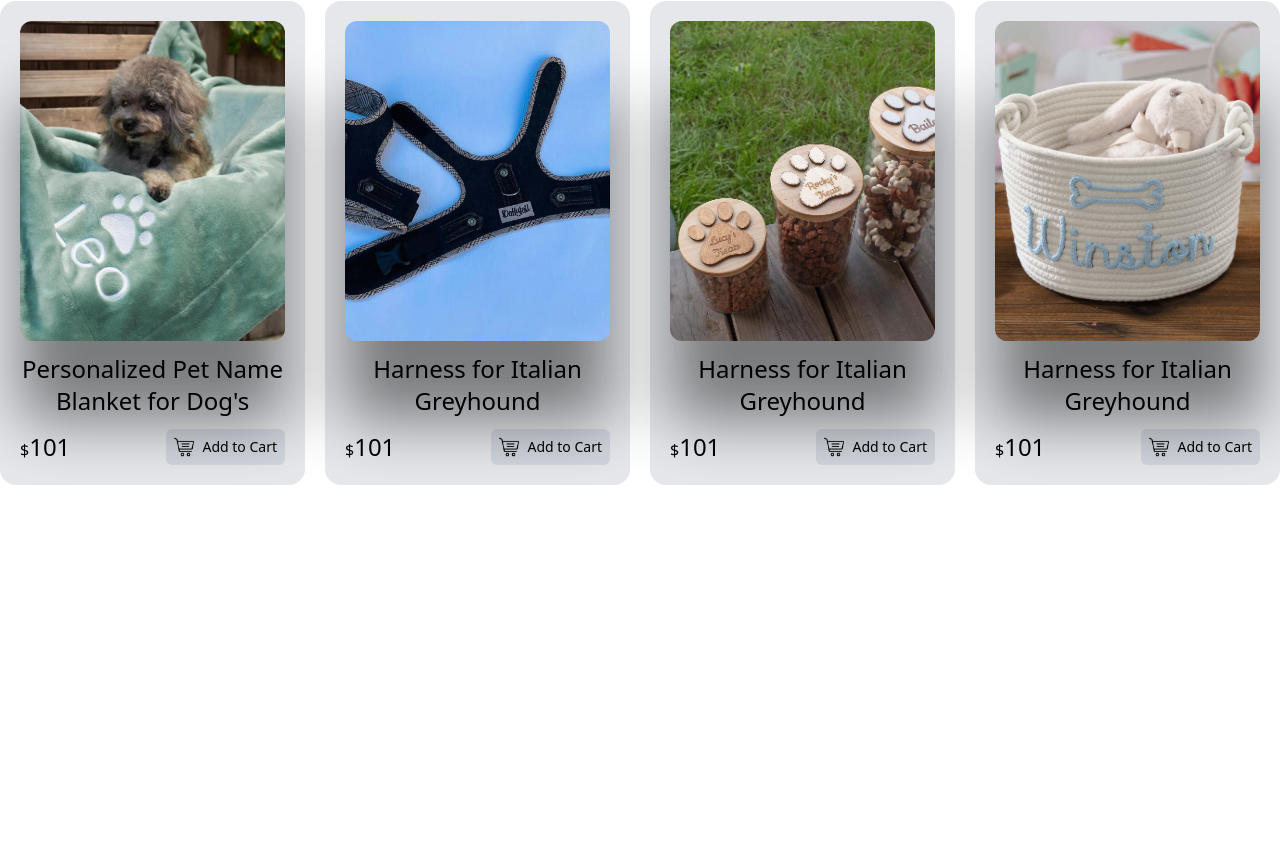
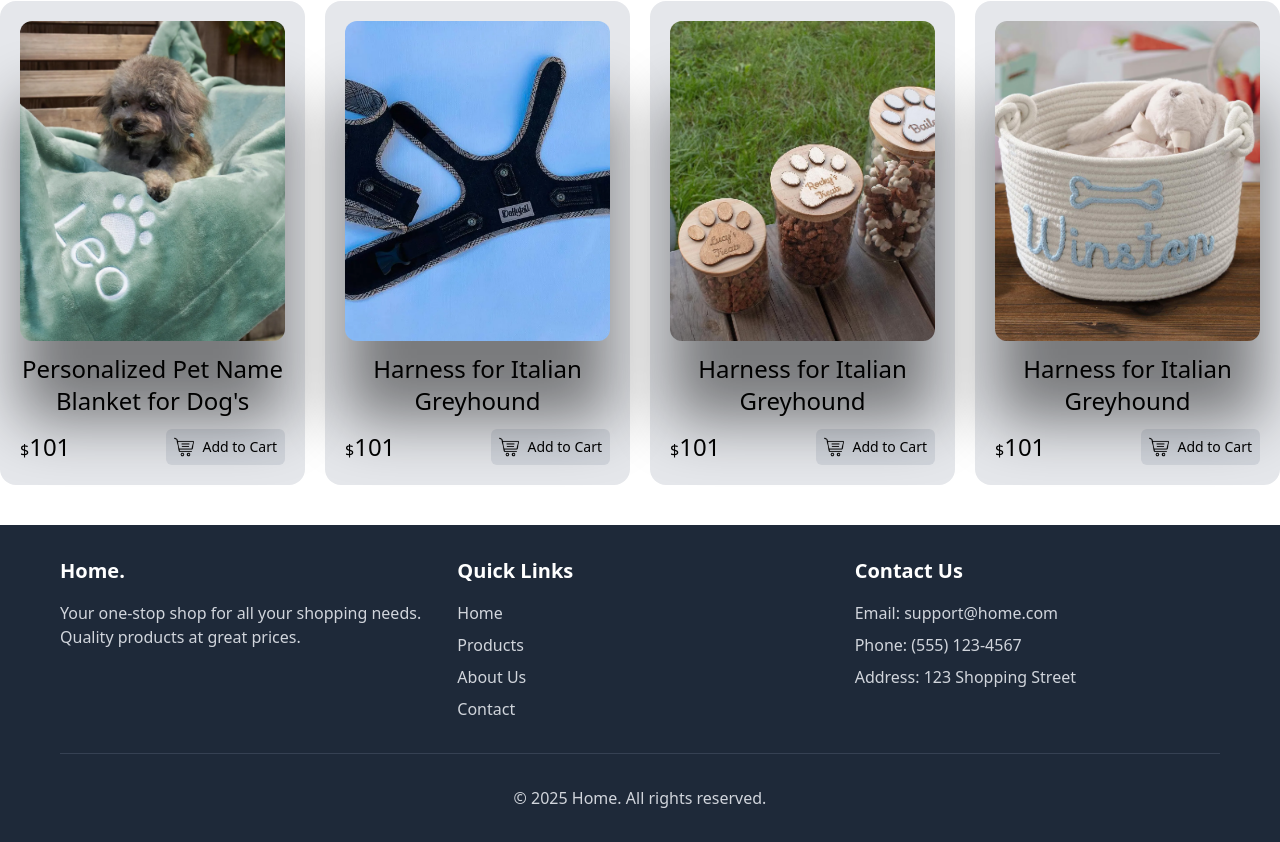
Before and after one commit to DeepakMehra53/DOWGRAB, a React (Vite) app: page / in a window 1280 px wide. Shown: the part 1602-2444 px from the top of the page. Before the commit the page ends 2087 px from the top, so only its background shows below. Built offline with nearby package versions, Linux system fonts and the light colour scheme.

Commit message:
Dude footer Added

```diff
--- a/src/App.jsx
+++ b/src/App.jsx
@@ -6,19 +6,21 @@ import { Detail } from './pages/Detail'
 import { BrowserRouter,Routes,Route } from 'react-router-dom'
 import { Privacy } from './pages/privacy'
 import { Term } from './pages/Term'
+import { CheckOut } from './pages/CheckOut'
 function App() {
- return(
-    <BrowserRouter>
-      <Routes>
-        <Route path='/' element={<Layout/>}>
-          <Route index element={<Home/>}/>
-          <Route path='/:slug' element={<Detail/>}/>
-          <Route path='/privacy' element={<Privacy/>}/>
-          <Route path='/terms' element={<Term/>}/>
-        </Route>
-      </Routes>
-    </BrowserRouter>
- )
+ return (
+   <BrowserRouter>
+     <Routes>
+       <Route path="/" element={<Layout />}>
+         <Route index element={<Home />} />
+         <Route path="/:slug" element={<Detail />} />
+         <Route path="/privacy" element={<Privacy />} />
+         <Route path="/terms" element={<Term />} />
+         <Route path="/checkout" element={<CheckOut/>} />
+       </Route>
+     </Routes>
+   </BrowserRouter>
+ );
 }
 
 export default App
--- /dev/null
+++ b/src/components/Footer.jsx
@@ -0,0 +1,63 @@
+import React from "react";
+import { Link } from "react-router-dom";
+
+export const Footer = () => {
+  return (
+    <footer className="bg-gray-800 text-white mt-10">
+      <div className="w-[1200px] max-w-full mx-auto px-5 py-8">
+        <div className="grid grid-cols-1 md:grid-cols-3 gap-8">
+          {/* Company Info */}
+          <div>
+            <h3 className="text-xl font-semibold mb-4">Home.</h3>
+            <p className="text-gray-300">
+              Your one-stop shop for all your shopping needs. Quality products
+              at great prices.
+            </p>
+          </div>
+
+          {/* Quick Links */}
+          <div>
+            <h3 className="text-xl font-semibold mb-4">Quick Links</h3>
+            <ul className="space-y-2">
+              <li>
+                <Link to="/" className="text-gray-300 hover:text-white">
+                  Home
+                </Link>
+              </li>
+              <li>
+                <Link to="/products" className="text-gray-300 hover:text-white">
+                  Products
+                </Link>
+              </li>
+              <li>
+                <Link to="/about" className="text-gray-300 hover:text-white">
+                  About Us
+                </Link>
+              </li>
+              <li>
+                <Link to="/contact" className="text-gray-300 hover:text-white">
+                  Contact
+                </Link>
+              </li>
+            </ul>
+          </div>
+
+          {/* Contact Info */}
+          <div>
+            <h3 className="text-xl font-semibold mb-4">Contact Us</h3>
+            <ul className="space-y-2 text-gray-300">
+              <li>Email: support@home.com</li>
+              <li>Phone: (555) 123-4567</li>
+              <li>Address: 123 Shopping Street</li>
+            </ul>
+          </div>
+        </div>
+
+        {/* Bottom Bar */}
+        <div className="border-t border-gray-700 mt-8 pt-8 text-center text-gray-300">
+          <p>&copy; {new Date().getFullYear()} Home. All rights reserved.</p>
+        </div>
+      </div>
+    </footer>
+  );
+};
--- a/src/components/Layout.jsx
+++ b/src/components/Layout.jsx
@@ -2,6 +2,7 @@ import React from 'react'
 import { Outlet } from 'react-router-dom'
 import { Header } from './Header'
 import { CartTab } from './CartTab'
+import { Footer } from './Footer'
 CartTab
 export const Layout = () => {
   return (
@@ -11,6 +12,7 @@ export const Layout = () => {
             <Outlet/>
         </main>
         <CartTab/>
+        <Footer/>
     </div>
   )
 }
--- /dev/null
+++ b/src/pages/CheckOut.jsx
@@ -0,0 +1,126 @@
+import React from "react";
+
+export const CheckOut = () => {
+  return (
+    <>
+      <section class="py-5">
+        <div class="container">
+          <h1 class="mb-4">Checkout</h1>
+
+          <div class="row">
+            <div class="col-lg-8">
+              <div class="card mb-4">
+                <div class="card-body">
+                  <h5 class="card-title mb-4">Shipping Information</h5>
+                  <form id="checkoutForm">
+                    <div class="row">
+                      <div class="col-md-6 mb-3">
+                        <label for="firstName" class="form-label">
+                          First Name
+                        </label>
+                        <input
+                          type="text"
+                          class="form-control"
+                          id="firstName"
+                        />
+                      </div>
+                      <div class="col-md-6 mb-3">
+                        <label for="lastName" class="form-label">
+                          Last Name
+                        </label>
+                        <input type="text" class="form-control" id="lastName" />
+                      </div>
+                    </div>
+
+                    <div class="mb-3">
+                      <label for="email" class="form-label">
+                        Email
+                      </label>
+                      <input type="email" class="form-control" id="email" />
+                    </div>
+
+                    <div class="mb-3">
+                      <label for="address" class="form-label">
+                        Address
+                      </label>
+                      <input type="text" class="form-control" id="address" />
+                    </div>
+
+                    <div class="row">
+                      <div class="col-md-6 mb-3">
+                        <label for="city" class="form-label">
+                          City
+                        </label>
+                        <input type="text" class="form-control" id="city" />
+                      </div>
+                      <div class="col-md-3 mb-3">
+                        <label for="state" class="form-label">
+                          State
+                        </label>
+                        <input type="text" class="form-control" id="state" />
+                      </div>
+                      <div class="col-md-3 mb-3">
+                        <label for="zip" class="form-label">
+                          ZIP Code
+                        </label>
+                        <input type="text" class="form-control" id="zip" />
+                      </div>
+                    </div>
+
+                    <h5 class="mt-4 mb-4">Payment Information</h5>
+
+                    <div class="mb-3">
+                      <h6>Payment Method</h6>
+
+                      <div class="form-check">
+                        <input
+                          class="form-check-input"
+                          type="radio"
+                          name="paymentMethod"
+                          id="cashOnDelivery"
+                          value="cashOnDelivery"
+                        />
+                        <label class="form-check-label" for="cashOnDelivery">
+                          Cash on Delivery
+                        </label>
+                      </div>
+                    </div>
+
+                    <a href="thankyou.html" class="btn btn-primary w-100 mt-4">
+                      Place Order
+                    </a>
+                  </form>
+                </div>
+              </div>
+            </div>
+
+            <div class="col-lg-4">
+              <div class="card">
+                <div class="card-body">
+                  <h5 class="card-title mb-4">Order Summary</h5>
+                  <div id="orderSummary"></div>=
+                  <div class="d-flex justify-content-between mb-2">
+                    <span>Subtotal</span>
+                    <span id="subtotal">$0.00</span>
+                  </div>
+                  <div class="d-flex justify-content-between mb-2">
+                    <span>Shipping</span>
+                    <span id="shipping">$0.00</span>
+                  </div>
+                  <div class="d-flex justify-content-between mb-2">
+                    <span>Tax</span>
+                    <span id="tax">$0.00</span>
+                  </div>
+                  <div class="d-flex justify-content-between mb-2 fw-bold">
+                    <span>Total</span>
+                    <span id="total">$0.00</span>
+                  </div>
+                </div>
+              </div>
+            </div>
+          </div>
+        </div>
+      </section>
+    </>
+  );
+};
--- a/src/pages/Detail.jsx
+++ b/src/pages/Detail.jsx
@@ -1,11 +1,12 @@
 import React, { useEffect, useState } from "react";
-import { useParams } from "react-router-dom";
+import { useParams, useNavigate } from "react-router-dom";
 import { products } from "../products";
 import { useDispatch } from "react-redux";
 import { addToCart } from "../stores/cart";
 
 export const Detail = () => {
   const { slug } = useParams();
+  const navigate = useNavigate();
   const [detail, setDetail] = useState([]);
   const [quantity, setQuantity] = useState(1);
   const dispatch = useDispatch();
@@ -24,6 +25,11 @@ export const Detail = () => {
   const handlePlusQuantity = () => setQuantity((prev) => prev + 1);
   const handleAddToCart = () =>
     dispatch(addToCart({ productId: detail.id, quantity }));
+
+  const handleBuyNow = () => {
+    dispatch(addToCart({ productId: detail.id, quantity }));
+    navigate('/checkout');
+  };
 
   return (
     <div className="min-h-full">
@@ -63,7 +69,10 @@ export const Detail = () => {
             >
               Add To Carts
             </button>
-            <button className="bg-slate-900 text-white px-7 py-3 rounded-xl shadow-2xl hover:bg-slate-800 transition-colors">
+            <button
+              className="bg-slate-900 text-white px-7 py-3 rounded-xl shadow-2xl hover:bg-slate-800 transition-colors"
+              onClick={handleBuyNow}
+            >
               Buy Now
             </button>
           </div>
```
